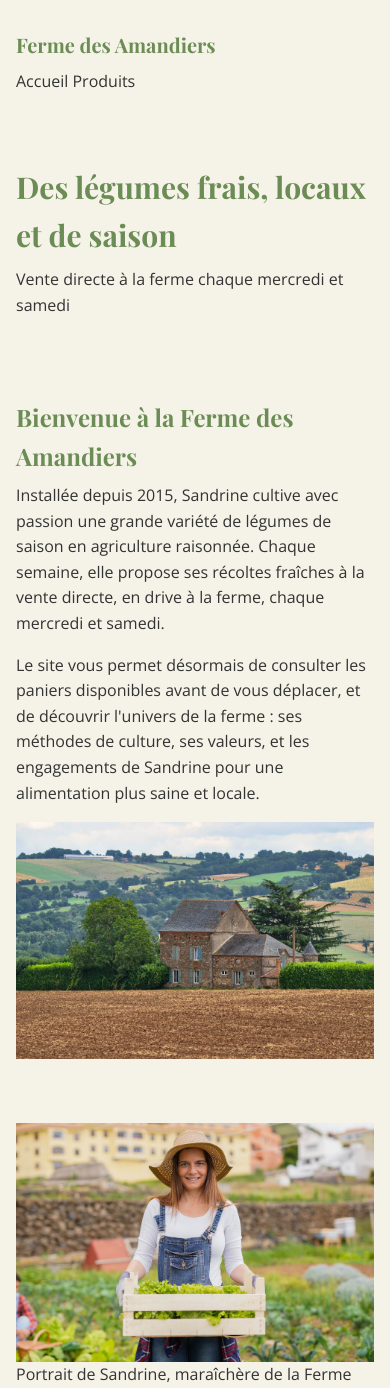
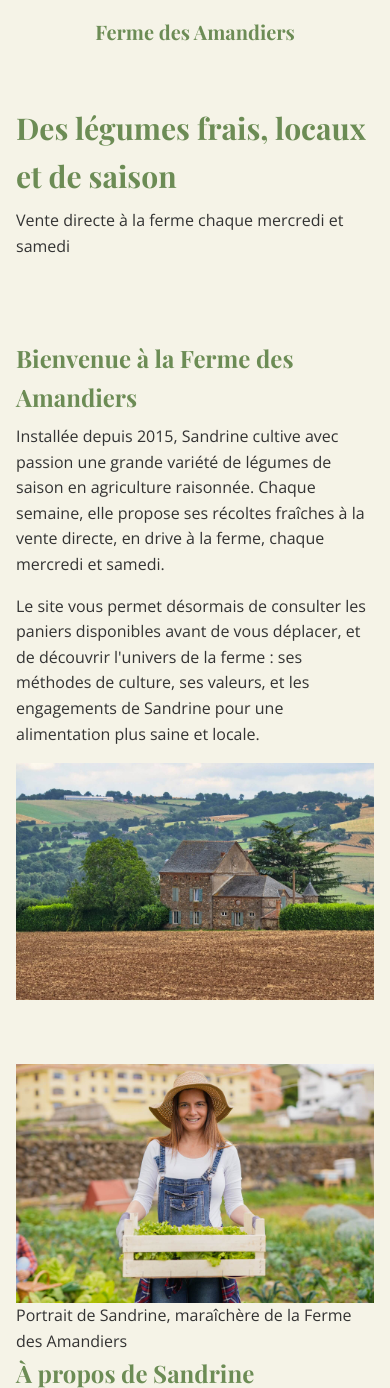
Before and after one commit to mikepixeldev/OCR-CdPD-Projet9-Creation_Site_FermeDesAmandiers, a PHP site: page / in a window 390 px wide. Shown: the top 1388 px of the page. Run offline with PHP 8.4, Linux system fonts and the light colour scheme.

Commit message:
Improve layout and navigation styling
Enhanced body and header layout with flexbox for better responsiveness. Updated link and button hover effects, added transitions, and improved navigation visibility on larger screens. Removed external normalize.css from header.php.

```diff
--- a/assets/css/style.css
+++ b/assets/css/style.css
@@ -20,6 +20,10 @@
     background-color: #F5F3E7;
     color: #333333;
     line-height: 1.6;
+    min-height: 100vh;
+    display: flex;
+    flex-direction: column;
+    align-items: flex-start;
 }
 
 /* ------------------ */
@@ -29,6 +33,11 @@
 a {
     color: inherit;
     text-decoration: none;
+    transition: color 0.3s ease;
+}
+
+a:hover {
+    color: #6C8C55;
 }
 
 h1,
@@ -78,7 +87,6 @@
 section {
     padding: 3.2rem 0;
     max-width: 120rem;
-
     margin: auto;
 }
 
@@ -107,12 +115,14 @@
     border: none;
     border-radius: 0.4rem;
     cursor: pointer;
-    transition: background-color 0.3s ease;
+    transition: background-color 0.3s ease, transform 0.2s ease;
     font-size: 1.6rem;
+    font-weight: 600;
 }
 
 .btn:hover {
     background-color: #5A7548;
+    transform: translateY(-2px);
 }
 
 .bg-accent {
@@ -125,6 +135,10 @@
 /* ------------------ */
 
 header {
+    display: flex;
+    justify-content: space-between;
+    align-items: center;
+    flex-wrap: wrap;
     padding-top: 1.6rem;
     padding-bottom: 1.6rem;
 }
@@ -134,12 +148,24 @@
 
 }
 
+#main-nav {
+    display: none;
+}
+
+@media (min-width: 768px) {
+    #main-nav {
+        display: block;
+        margin-top: 1.6rem;
+    }
+}
+
 /* ------------------ */
 /* MAIN               */
 /* ------------------ */
 
-
-
+main {
+    flex: 1;
+}
 
 /* ------------------ */
 /* FOOTER             */
--- a/partials/header.php
+++ b/partials/header.php
@@ -27,9 +27,6 @@
     <meta property="og:image" content="<?= htmlspecialchars($absOgImage) ?>" />
     <meta name="twitter:card" content="summary_large_image" />
 
-    <!-- Normalize.css pour corriger les bugs navigateurs -->
-    <link rel="stylesheet" href="https://cdnjs.cloudflare.com/ajax/libs/normalize/8.0.1/normalize.min.css">
-
     <!-- Preconnect pour Google Fonts -->
     <link rel="preconnect" href="https://fonts.googleapis.com" crossorigin>
     <link rel="preconnect" href="https://fonts.gstatic.com" crossorigin>
@@ -57,7 +54,7 @@
         </div>
 
         <!-- Navigation principale -->
-        <nav>
+        <nav id="main-nav">
             <a href="index.php">Accueil</a>
             <a href="produits.php">Produits</a>
         </nav>
```
